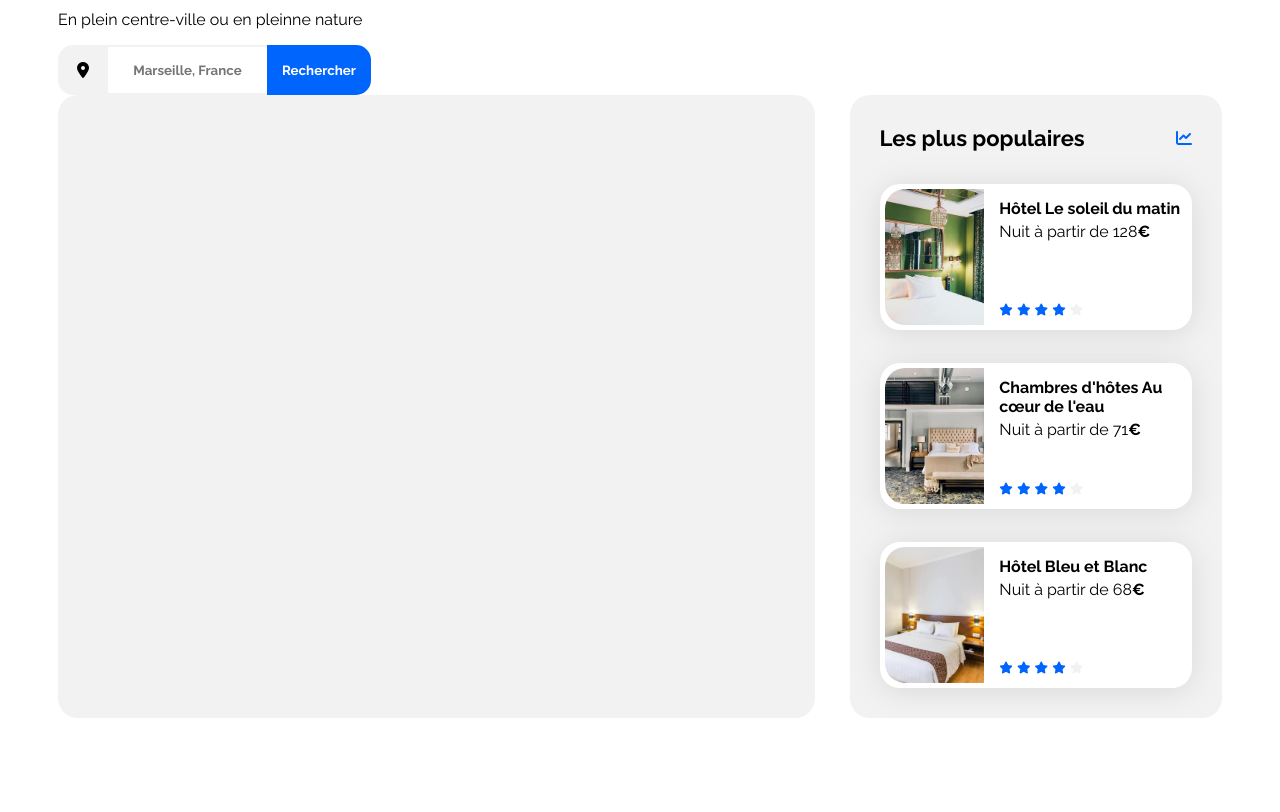
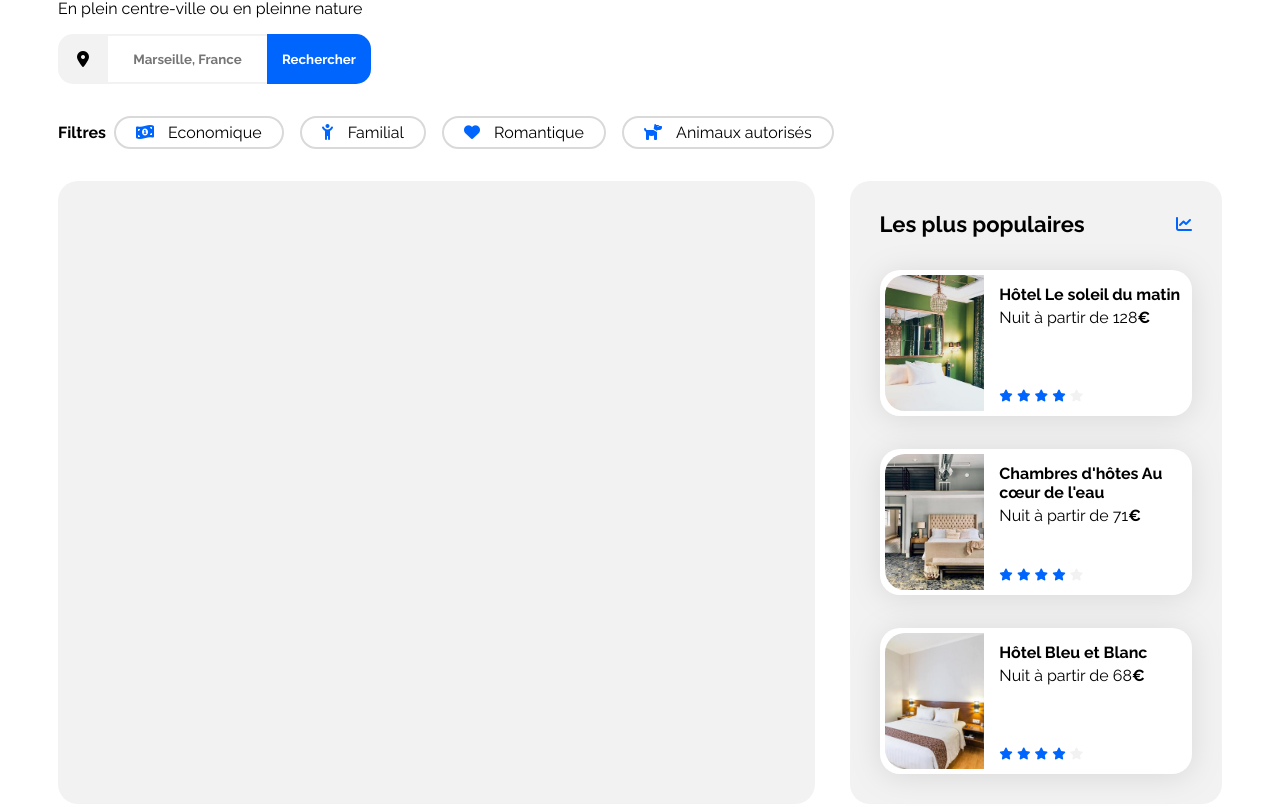
Before and after one commit to Boro-nii/projet2, a plain HTML site: page index.html in a window 1280 px wide. Shown: the part 134-946 px from the top of the page. Before the commit the page ends 860 px from the top, so only its background shows below. Drawn offline with Linux system fonts and the light colour scheme.

Commit message:
Header + form + filter

```diff
--- a/css/style.css
+++ b/css/style.css
@@ -205,6 +205,30 @@ nav{
     color: #FFFFFF;
 }
 
+/* Filtres */
+
+#filter{
+    display: flex;
+    flex-direction: row;
+    align-items: center;
+    margin: 2em 0;
+}
+
+.filter-elem{
+    border: solid #D9D9D9 2px;
+    padding: 5px 20px;
+    margin: 0 8px;
+    border-radius: 25px;
+}
+
+.filter-elem:hover{
+    background-color: #DEEBFF;
+}
+
+.filter-desc{
+    margin-left: 10px;
+}
+
 
 /* Le code ci-dessous correspond à la version responsive uniquement */
 
@@ -246,6 +270,12 @@ nav{
 /* Small devices (phones, less than 768px) */
 @media (max-width: 767.98px) {
     /* ... */
+    .top-button:hover{
+        color: #0065FC ;
+        border-top: none ;
+        border-bottom: solid 2px #0065FC ;
+    }
+
     .form-submit-text{
         display: none;
     }
--- a/index.html
+++ b/index.html
@@ -24,19 +24,29 @@
             </nav>
         </header>
         <main>
+            <section>
                 <h1>Trouver votre hébergement pour des vacances de rêve</h1>
                 <p>En plein centre-ville ou en pleinne nature</p>
 
-            <form class="form" method="get" action="">
+                <form class="form" id="form" method="get" action="">
                     <div class="form-bg">
                         <span class="form-location">
                             <i id="location" class="fa-solid fa-location-dot"></i>
                         </span>
                         <input type="text" name="ville" id="ville" placeholder="Marseille, France">
                         <input class="form-submit-text" type="submit" value="Rechercher">
-                    <button class="form-submit-symbol"><i id="button" class="fa-solid fa-magnifying-glass"></i></button>
+                        <button type ="submit" form="form" class="form-submit-symbol"><i id="button" class="fa-solid fa-magnifying-glass"></i></button>
                     </div>
                 </form>
+                <div id="filter">
+                    <strong>Filtres</strong>
+                    <div class="filter-elem">   <i class="fa-solid fa-money-bill-1-wave"></i>  <span class="filter-desc">Economique</span></div>
+                    <div class="filter-elem">   <i class="fa-solid fa-child-reaching"></i>     <span class="filter-desc">Familial</span></div>
+                    <div class="filter-elem">   <i class="fa-solid fa-heart"></i>              <span class="filter-desc">Romantique</span></div>
+                    <div class="filter-elem">   <i class="fa-solid fa-dog"></i>                <span class="filter-desc">Animaux autorisés</span></div>
+                </div>
+
+            </section>
 
             <div class="hebergements-and-populaires">
                 <section class="hebergements">
```
Lines whose indentation alone changed are shown as unchanged.
